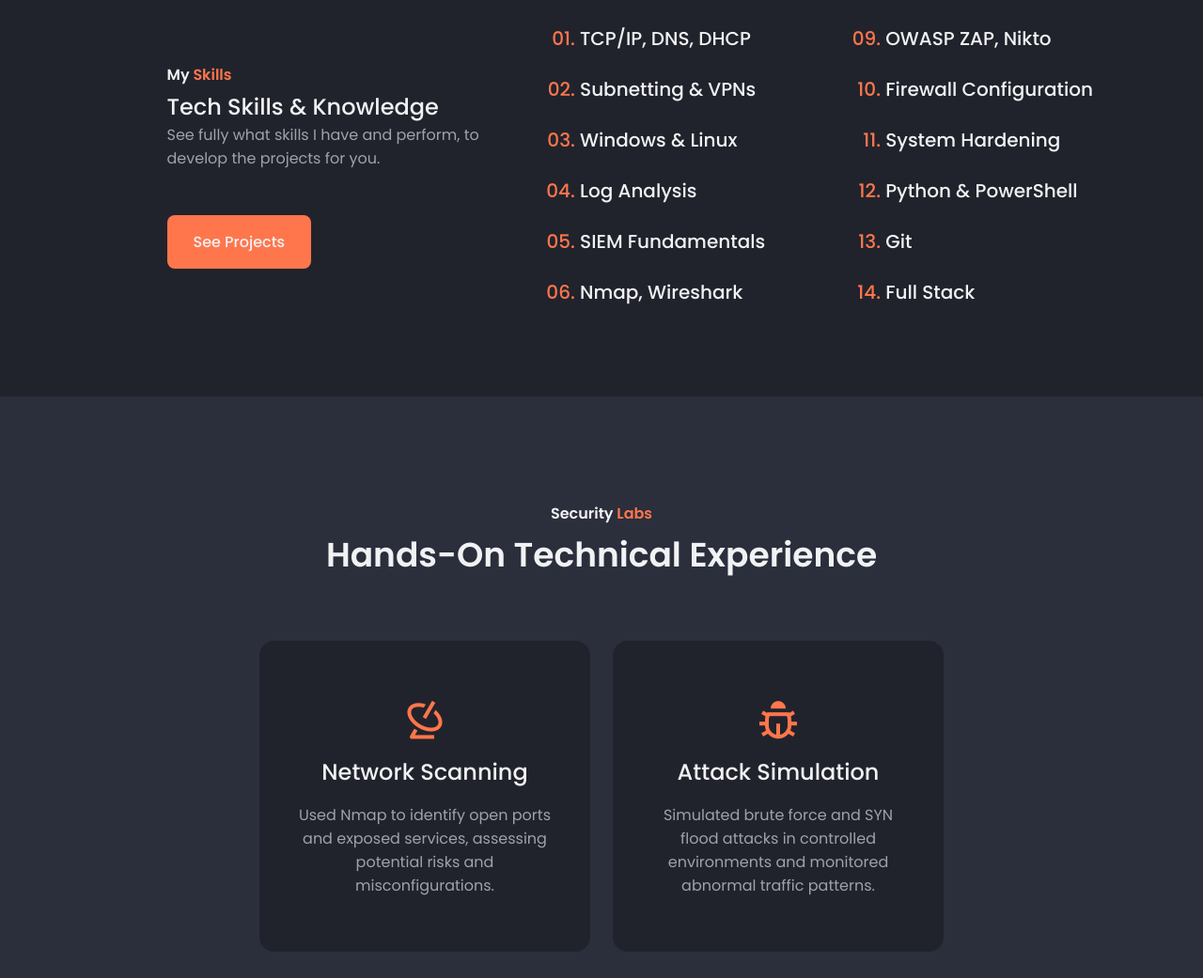
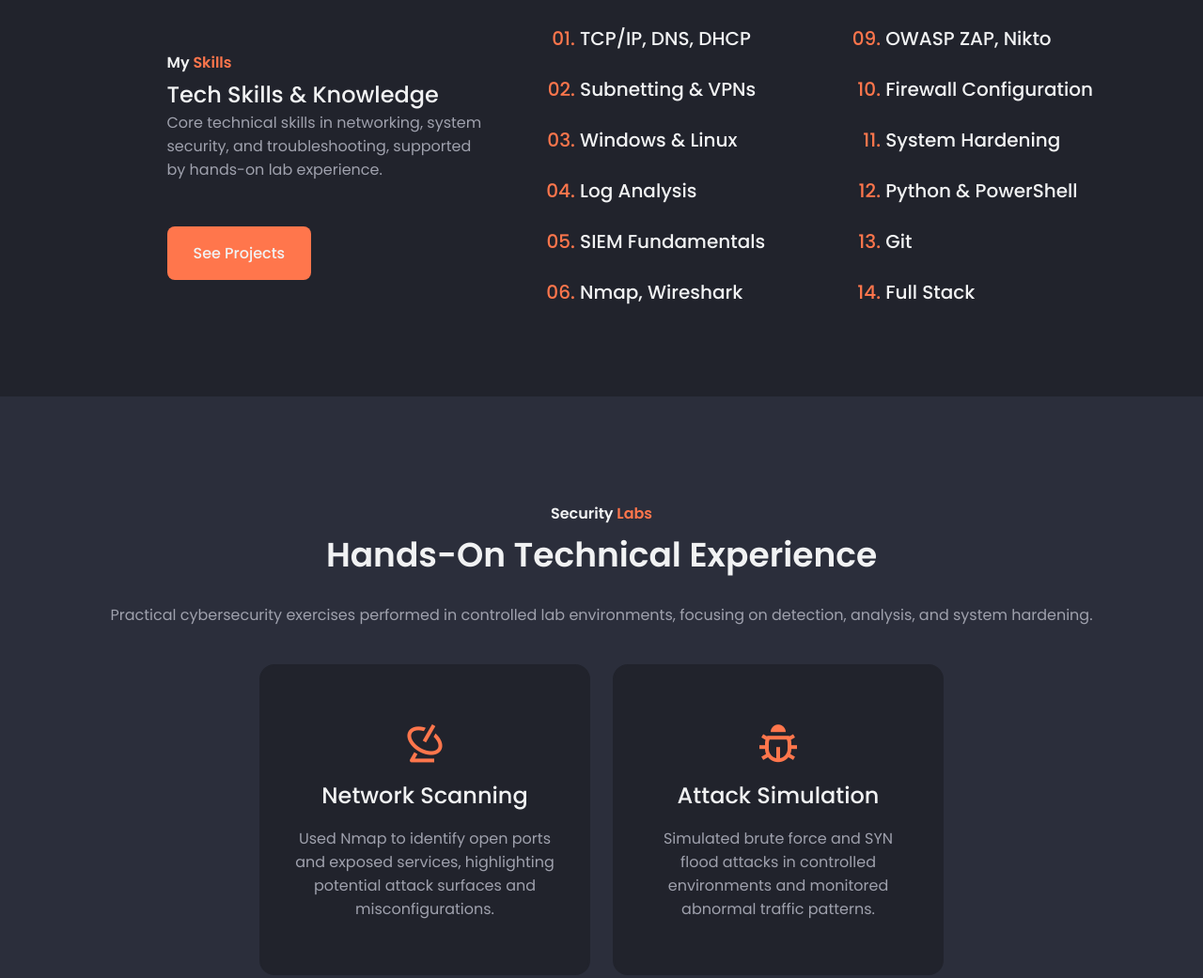
Before and after one commit to JonathanDussot/my-portfolio, a plain HTML site: page index.html in a window 1280 px wide. Shown: the part 1880-2921 px from the top of the page at 94% size. Drawn offline with nearby package versions, Linux system fonts and the light colour scheme.

Commit message:
Modified skills and labs section wording slightly.

```diff
--- a/assets/css/styles.css
+++ b/assets/css/styles.css
@@ -267,7 +267,8 @@ svg {
   row-gap: 2rem;
 }
 
-.home__data {
+.home__data,
+.labs__intro {
   text-align: center;
 }
 
--- a/index.html
+++ b/index.html
@@ -223,8 +223,8 @@
                </h2>
 
                <p class="skills__description">
-                  See fully what skills I have and perform,
-                  to develop the projects for you.
+                  Core technical skills in networking, system security, and troubleshooting,
+                  supported by hands-on lab experience.
                </p>
 
                <a href="#projects" class="button">See Projects</a>
@@ -261,6 +261,11 @@
             Hands-On Technical Experience
          </h2>
 
+         <p class="labs__intro">
+            Practical cybersecurity exercises performed in controlled lab environments,
+            focusing on detection, analysis, and system hardening.
+         </p>
+
          <div class="labs__container container grid">
 
             <article class="labs__card">
@@ -268,7 +273,7 @@
                <h2 class="labs__title">Network Scanning</h2>
 
                <p class="labs__description">
-                  Used Nmap to identify open ports and exposed services, assessing potential risks and
+                  Used Nmap to identify open ports and exposed services, highlighting potential attack surfaces and
                   misconfigurations.
                </p>
             </article>
```
